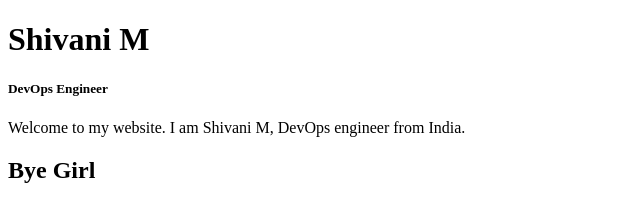
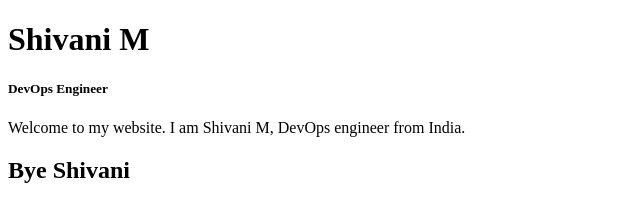
Before and after one commit to ishivanimohan/project, a plain HTML site: page index.html in a window 1280 px wide. Shown: the full height of the page, 0-640 px from the left. Drawn offline with Linux system fonts and the light colour scheme.

Commit message:
New changes done

```diff
--- a/index.html
+++ b/index.html
@@ -7,6 +7,6 @@
       <h1>Shivani M</h1>
     <h5>DevOps Engineer</h5>
     <p>Welcome to my website. I am Shivani M, DevOps engineer from India.</p>
-    <h2>Bye Girl</h2>
+    <h2>Bye Shivani</h2>
   </body>
 </html>
```
